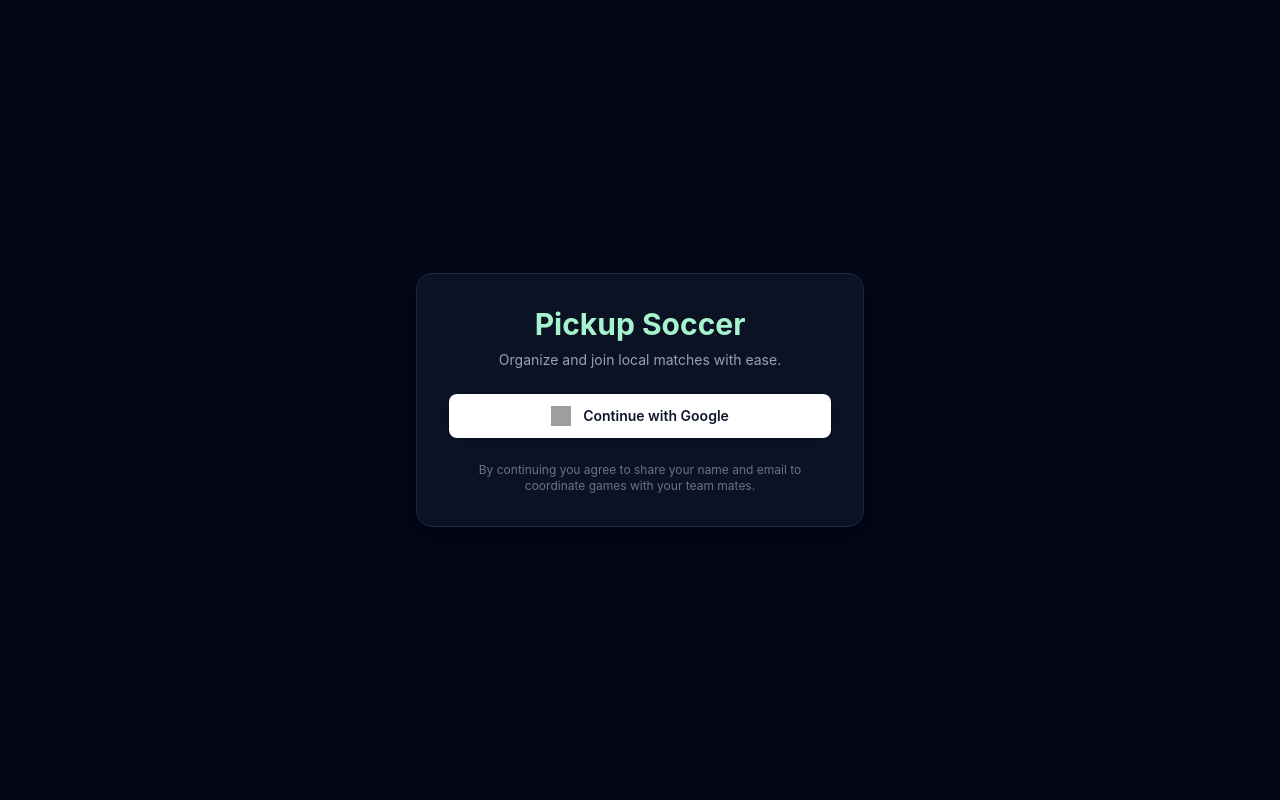
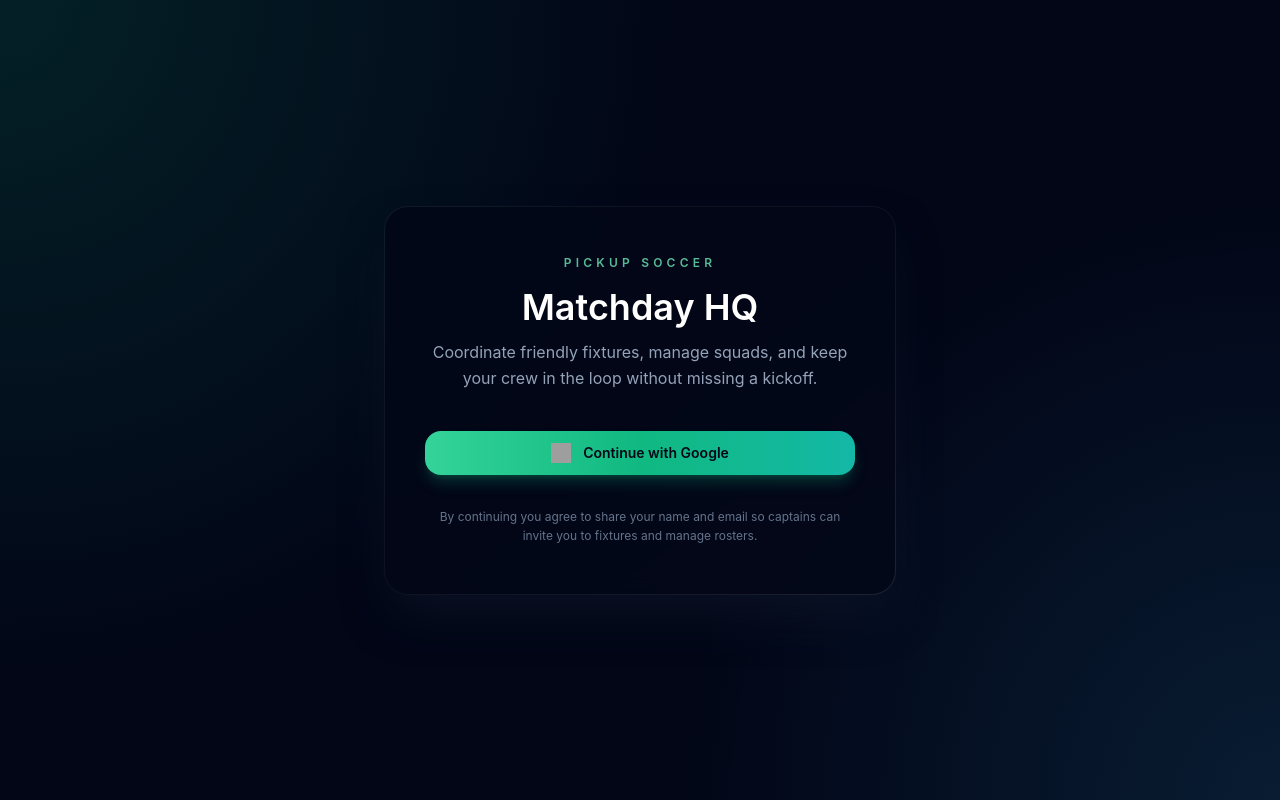
Before and after one commit to amerkovacevic/pickup-soccer, a React (Vite) app: page /login in a window 1280 px wide. Built offline with nearby package versions, Linux system fonts and the light colour scheme; no server answers; grey boxes are pictures that could not be loaded.

Commit message:
style: redesign login hero

```diff
--- a/src/pages/Login.jsx
+++ b/src/pages/Login.jsx
@@ -13,26 +13,34 @@ const Login = () => {
   }, [user, navigate]);
 
   return (
-    <div className="flex min-h-screen items-center justify-center bg-slate-950 px-6 py-12">
-      <div className="w-full max-w-md rounded-2xl border border-slate-800 bg-slate-900/70 p-8 shadow-xl">
-        <div className="mb-6 text-center">
-          <h1 className="text-3xl font-bold text-pitch-200">Pickup Soccer</h1>
-          <p className="mt-2 text-sm text-slate-400">
-            Organize and join local matches with ease.
+    <div className="relative flex min-h-screen items-center justify-center overflow-hidden bg-slate-950 px-6 py-12">
+      <div className="absolute inset-0 bg-[radial-gradient(circle_at_top_left,_rgba(16,185,129,0.15),_transparent_45%),_radial-gradient(circle_at_bottom_right,_rgba(56,189,248,0.12),_transparent_40%)]" />
+      <div className="relative w-full max-w-lg">
+        <div className="relative rounded-3xl bg-gradient-to-br from-slate-100/5 via-slate-100/5 to-slate-100/10 p-[1px] shadow-[0_25px_50px_-12px_rgba(15,23,42,0.75)]">
+          <div className="rounded-[calc(theme(borderRadius.3xl)-1px)] bg-slate-950/90 px-10 py-12 backdrop-blur">
+            <div className="text-center">
+              <p className="text-xs font-semibold uppercase tracking-[0.35em] text-emerald-300/80">Pickup Soccer</p>
+              <h1 className="mt-4 text-4xl font-semibold text-white">Matchday HQ</h1>
+              <p className="mt-3 text-base leading-relaxed text-slate-400">
+                Coordinate friendly fixtures, manage squads, and keep your crew in the loop without missing a kickoff.
               </p>
             </div>
+
             <button
               type="button"
               onClick={signInWithGoogle}
-          className="flex w-full items-center justify-center gap-3 rounded-lg bg-white px-4 py-3 text-sm font-semibold text-slate-900 shadow transition hover:bg-slate-200"
+              className="mt-10 flex w-full items-center justify-center gap-3 rounded-2xl bg-gradient-to-r from-emerald-400 via-emerald-500 to-teal-500 px-5 py-3 text-sm font-semibold text-slate-950 shadow-lg shadow-emerald-500/25 transition hover:shadow-xl focus:outline-none focus-visible:ring-2 focus-visible:ring-emerald-300/80"
             >
               <img src="https://www.gstatic.com/firebasejs/ui/2.0.0/images/auth/google.svg" alt="Google" className="h-5 w-5" />
               Continue with Google
             </button>
-        {error && <p className="mt-4 text-center text-sm text-red-400">{error}</p>}
-        <p className="mt-6 text-center text-xs text-slate-500">
-          By continuing you agree to share your name and email to coordinate games with your team mates.
+
+            {error && <p className="mt-6 text-center text-sm text-rose-400">{error}</p>}
+            <p className="mt-8 text-center text-xs leading-relaxed text-slate-500">
+              By continuing you agree to share your name and email so captains can invite you to fixtures and manage rosters.
             </p>
+          </div>
+        </div>
       </div>
     </div>
   );
```
Lines whose indentation alone changed are shown as unchanged.
